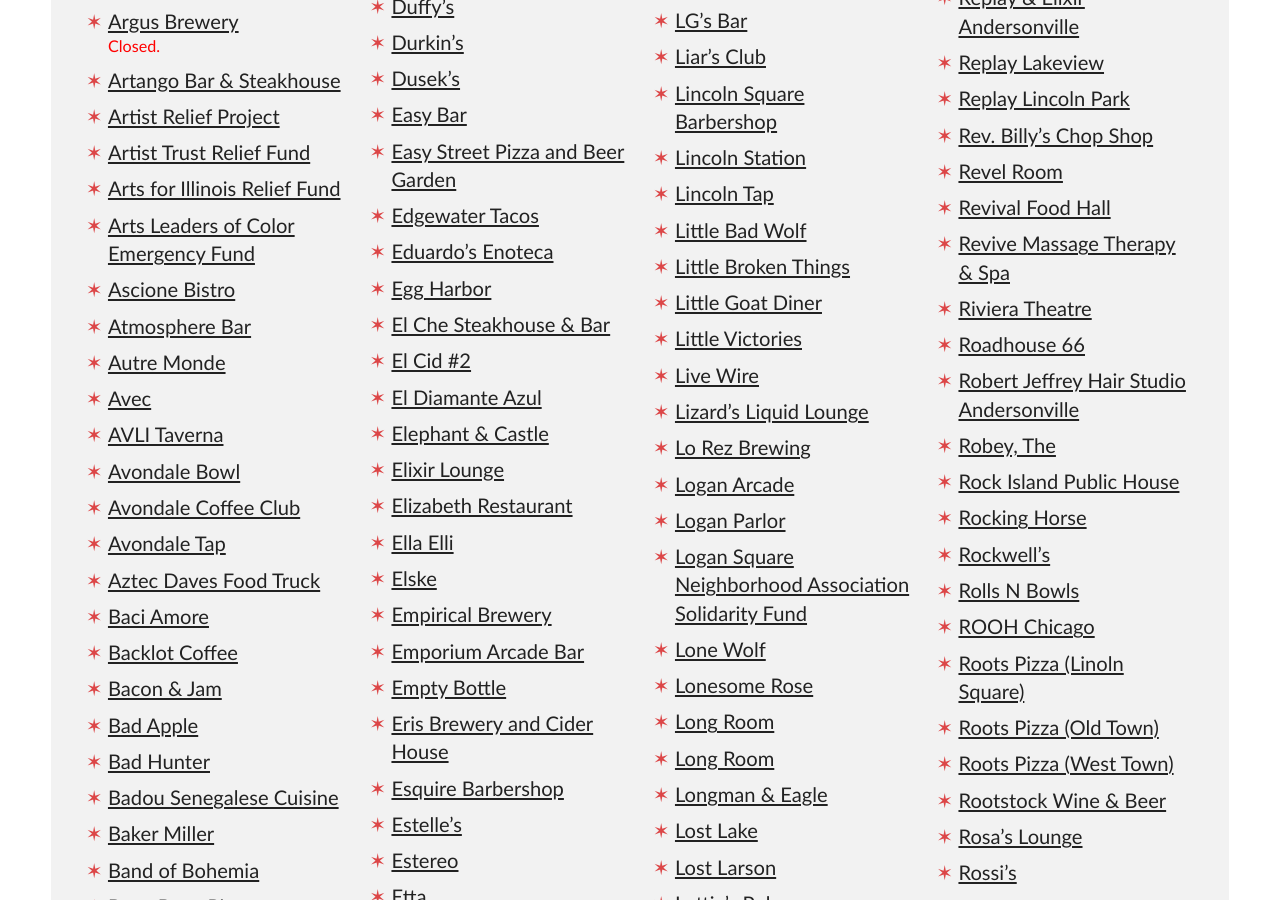
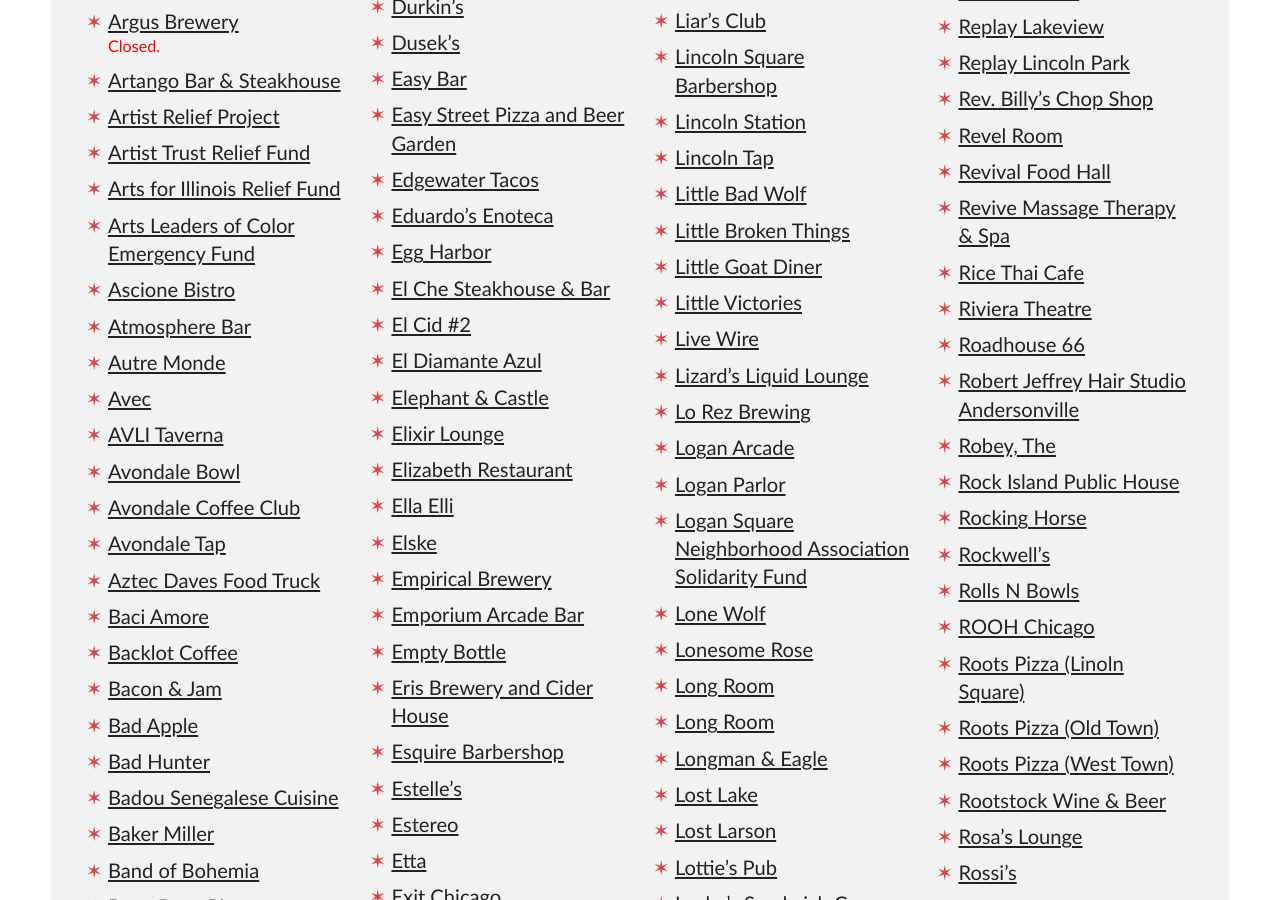
Before and after one commit to spencertweedy/chicagoservicerelief, a Jekyll site: the page built from index.html, in a window 1280 px wide and 900 px high, scrolled down 1521 px. Built offline with Jekyll 4.4.1, drawn with Linux system fonts in a browser that asks for light colours.

Commit message:
add rice thai cafe

```diff
--- a/_data/establishments.yml
+++ b/_data/establishments.yml
@@ -2377,3 +2377,6 @@
 - title: Oasis
   url: https://www.gofundme.com/f/oasis-staff-relief-fund
   type: bar
+- title: Rice Thai Cafe
+  url: https://www.gofundme.com/f/rice-thai-cafe-pandemic-help-fund
+  type: restaurant
```
